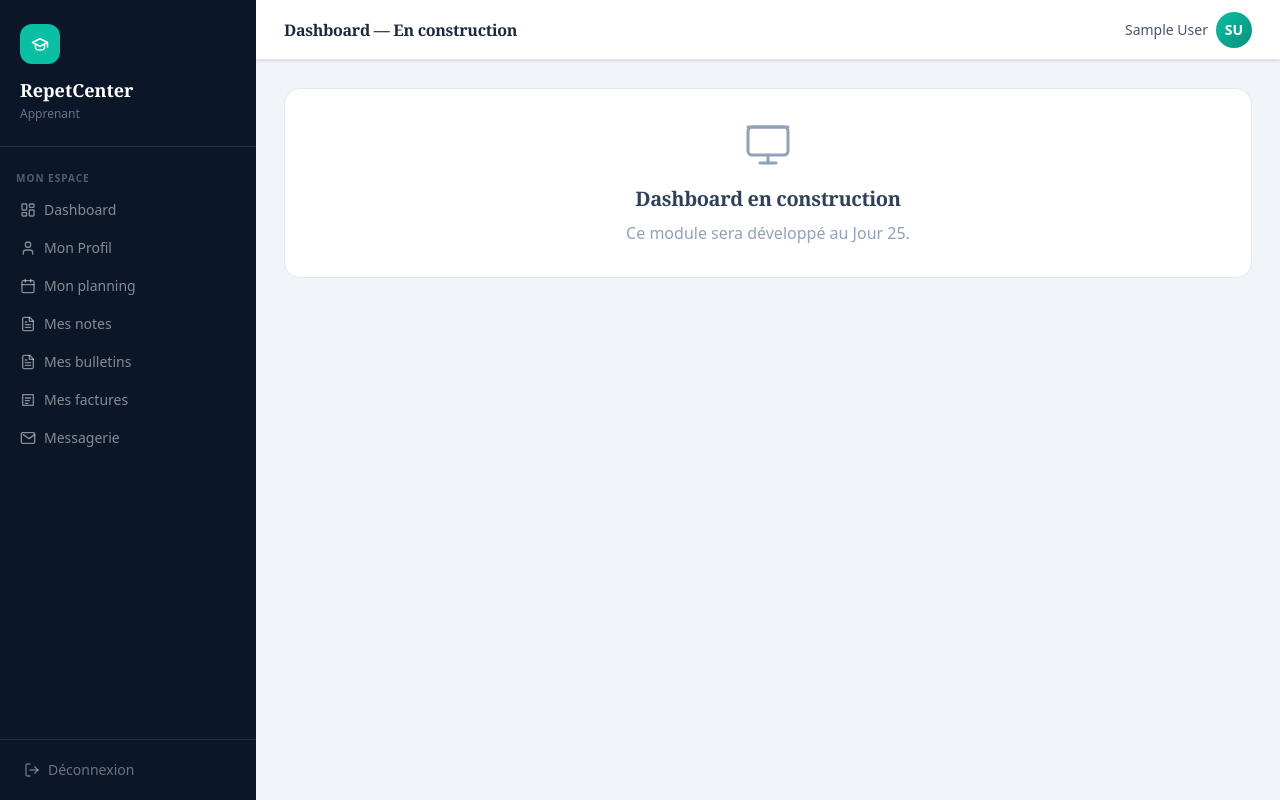
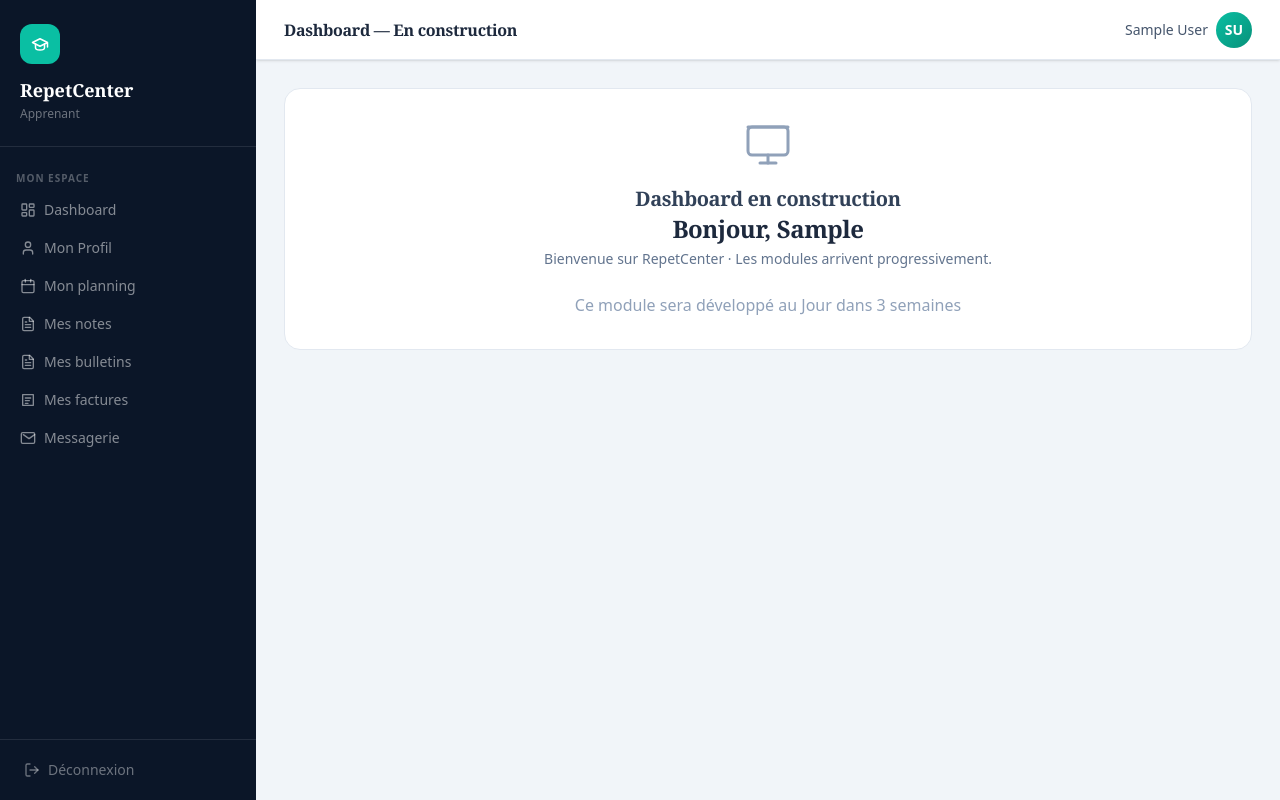
Before and after one commit to DjodeGit/RepetCenter, a Django app: page /dashboard/apprenant/ in a window 1280 px wide. Run offline with Django 5.2, Linux system fonts and the light colour scheme; the visitor is signed in with stand-in values (Sample User, id 1); data that the repository does not hold is empty; style sheets or scripts are compiled from the project's sources; some web fonts are replaced.

Commit message:
fix: modification des dashboard

````diff
--- a/templates/accounts/dashboard_admin_temp.html
+++ b/templates/accounts/dashboard_admin_temp.html
@@ -9,7 +9,7 @@
 {% block content %}
 
 <div class="bg-white rounded-2xl border border-slate-200 p-8 text-center">
-  <div class="flex justify-between items-center mb-6">
+  <div class="flex justify-center items-center mb-6">
     <div>
       <h1 class="text-2xl font-serif font-bold text-slate-800">
         Bonjour, {{ request.user.first_name }}
--- a/templates/accounts/dashboard_apprenant_temp.html
+++ b/templates/accounts/dashboard_apprenant_temp.html
@@ -12,7 +12,17 @@
     </svg>
   </div>
   <h2 class="text-xl font-bold text-slate-700">Dashboard en construction</h2>
-  <p class="text-slate-400 mt-2">Ce module sera développé au Jour 25.</p>
+    <div class="flex justify-center items-center mb-6">
+    <div>
+      <h1 class="text-2xl font-serif font-bold text-slate-800">
+        Bonjour, {{ request.user.first_name }}
+      </h1>
+      <p class="text-sm text-slate-500 mt-1">
+        Bienvenue sur RepetCenter · Les modules arrivent progressivement.
+      </p>
+    </div>
+  </div>
+  <p class="text-slate-400 mt-2">Ce module sera développé au Jour dans 3 semaines</p>
 </div>
 {% endblock %}
 ```
--- a/templates/accounts/dashboard_enseignant_temp.html
+++ b/templates/accounts/dashboard_enseignant_temp.html
@@ -12,6 +12,6 @@
     </svg>
   </div>
   <h2 class="text-xl font-bold text-slate-700">Dashboard en construction</h2>
-  <p class="text-slate-400 mt-2">Ce module sera développé au Jour 25.</p>
+  <p class="text-slate-400 mt-2">Ce module sera développé au Jour 3 semaines</p>
 </div>
 {% endblock %}
````
